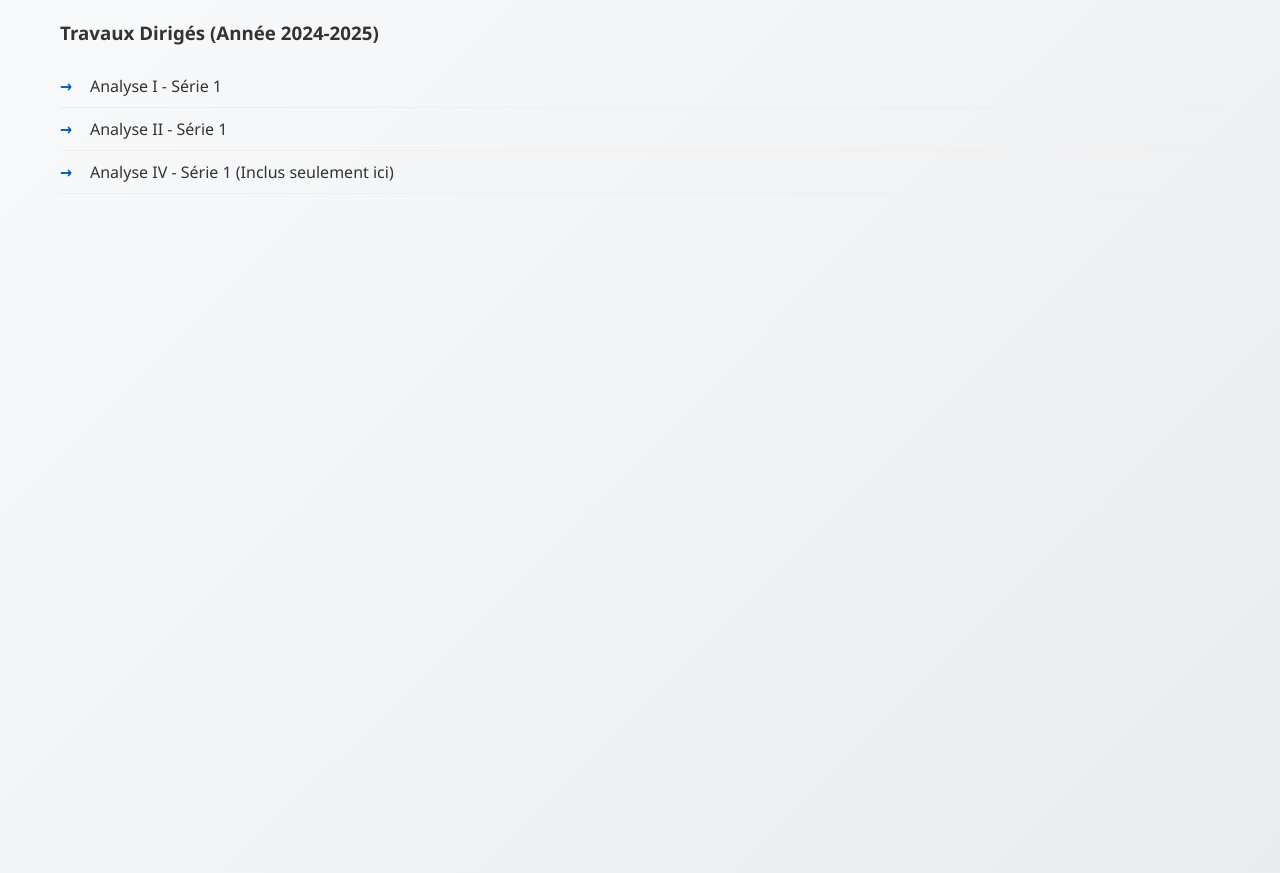
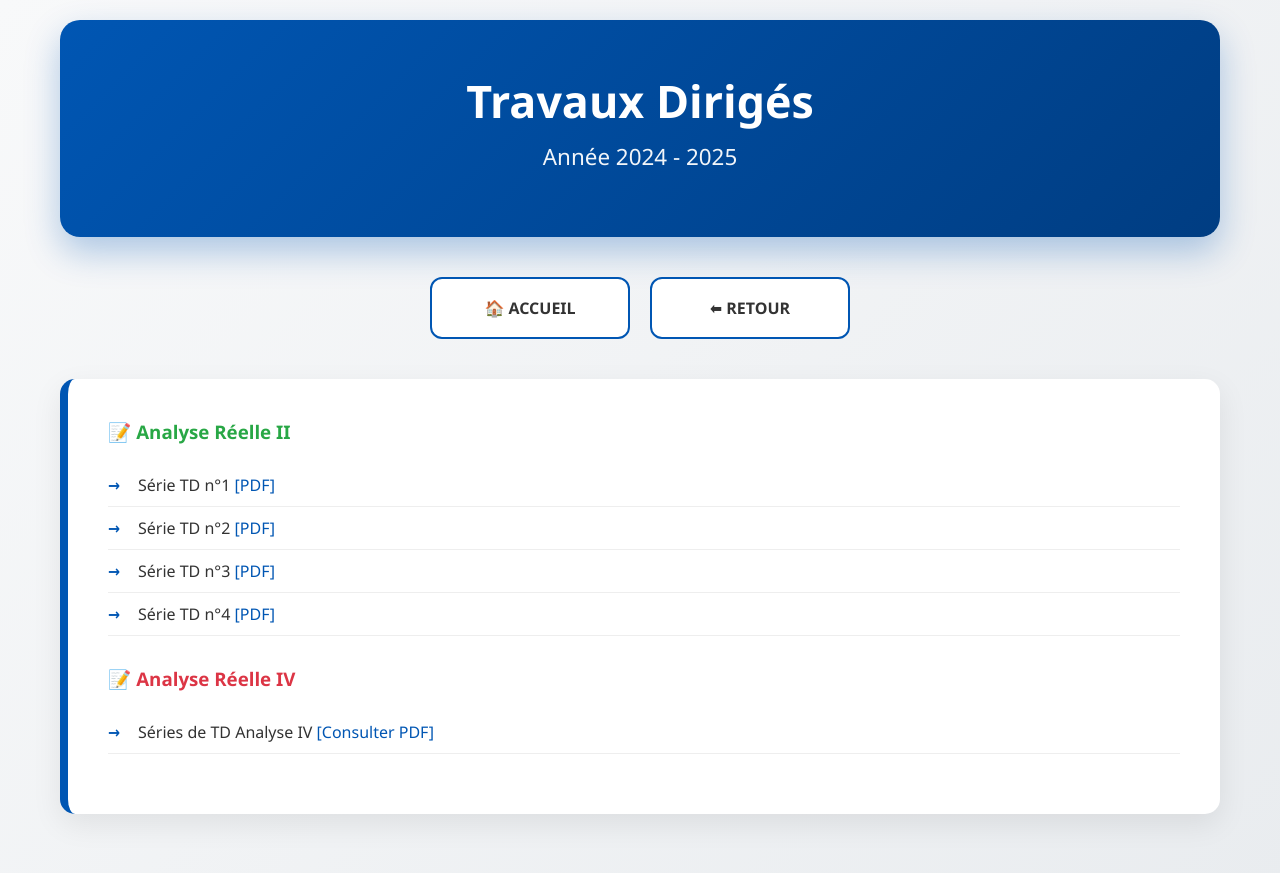
Before and after one commit to mahmoudmath/mahmoudmath.github.io, a Jekyll site: the page td-24-25.html, which Jekyll copies as it is, in a window 1280 px wide. Shown: the top 873 px of the page. Built offline with Jekyll 4.4.1, drawn with Linux system fonts in a browser that asks for light colours.

Commit message:
Update td-24-25.html

```diff
--- a/td-24-25.html
+++ b/td-24-25.html
@@ -7,12 +7,28 @@
 </head>
 <body>
     <div class="container">
-        <h3>Travaux Dirigés (Année 2024-2025)</h3>
-        <ul class="resource-list">
-            <li>Analyse I - <a href="votre_lien_pdf">Série 1</a></li>
-            <li>Analyse II - <a href="votre_lien_pdf">Série 1</a></li>
-            <li>Analyse IV - <a href="votre_lien_pdf">Série 1</a> (Inclus seulement ici)</li>
-        </ul>
+        <header class="professor-header">
+            <div class="professor-name">Travaux Dirigés</div>
+            <div class="professor-title">Année 2024 - 2025</div>
+        </header>
+        <nav class="academic-nav">
+            <a href="index.html" class="nav-card">🏠 ACCUEIL</a>
+            <a href="choix-annee-td.html" class="nav-card">⬅ RETOUR</a>
+        </nav>
+        <section class="presentation">
+            <h3 style="color: #28a745; margin-bottom: 15px;">📝 Analyse Réelle II</h3>
+            <ul class="resource-list">
+                <li>Série TD n°1 <a href="assets/pdf/td1-a2.pdf" style="color:#0056b3;">[PDF]</a></li>
+                <li>Série TD n°2 <a href="assets/pdf/td2-a2.pdf" style="color:#0056b3;">[PDF]</a></li>
+                <li>Série TD n°3 <a href="assets/pdf/td3-a2.pdf" style="color:#0056b3;">[PDF]</a></li>
+                <li>Série TD n°4 <a href="assets/pdf/td4-a2.pdf" style="color:#0056b3;">[PDF]</a></li>
+            </ul>
+
+            <h3 style="color: #dc3545; margin-top: 30px; margin-bottom: 15px;">📝 Analyse Réelle IV</h3>
+            <ul class="resource-list">
+                <li>Séries de TD Analyse IV <a href="assets/pdf/td-analyse4.pdf" style="color:#0056b3;">[Consulter PDF]</a></li>
+            </ul>
+        </section>
     </div>
 </body>
 </html>
```
